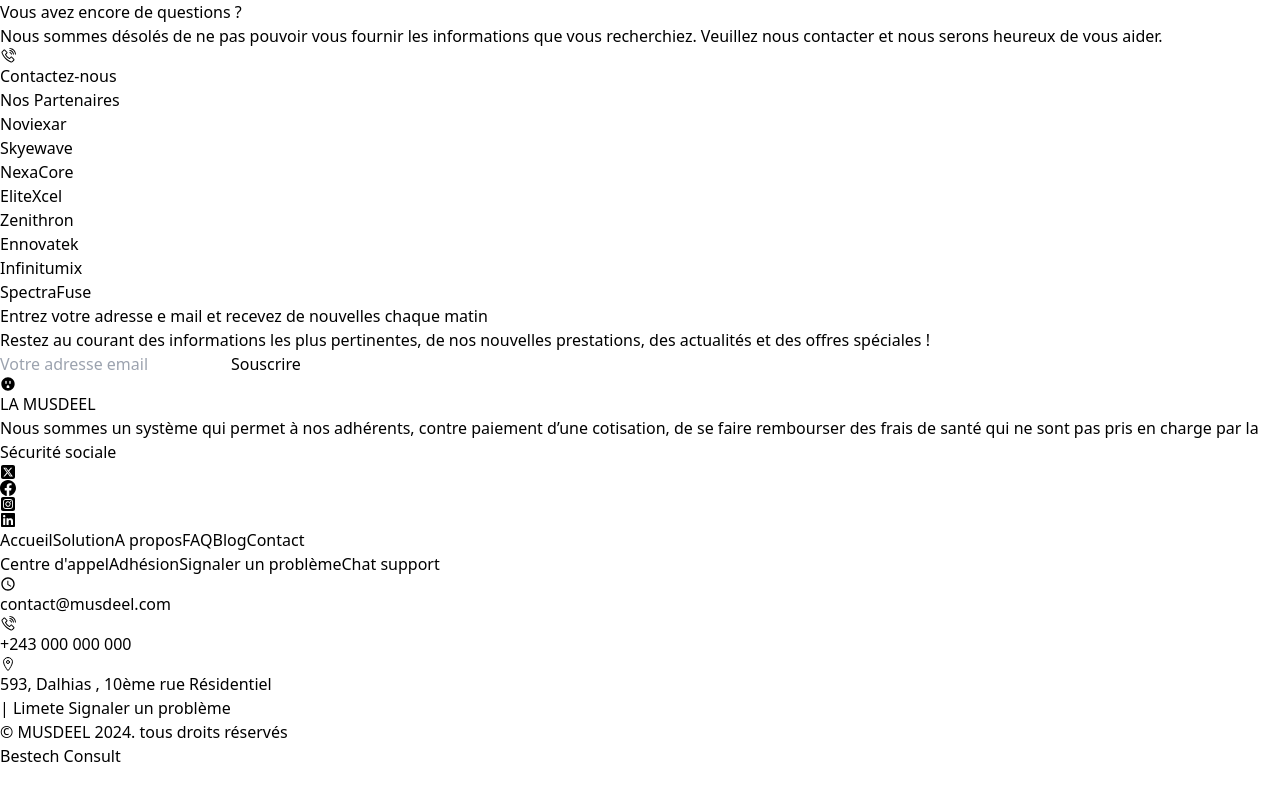
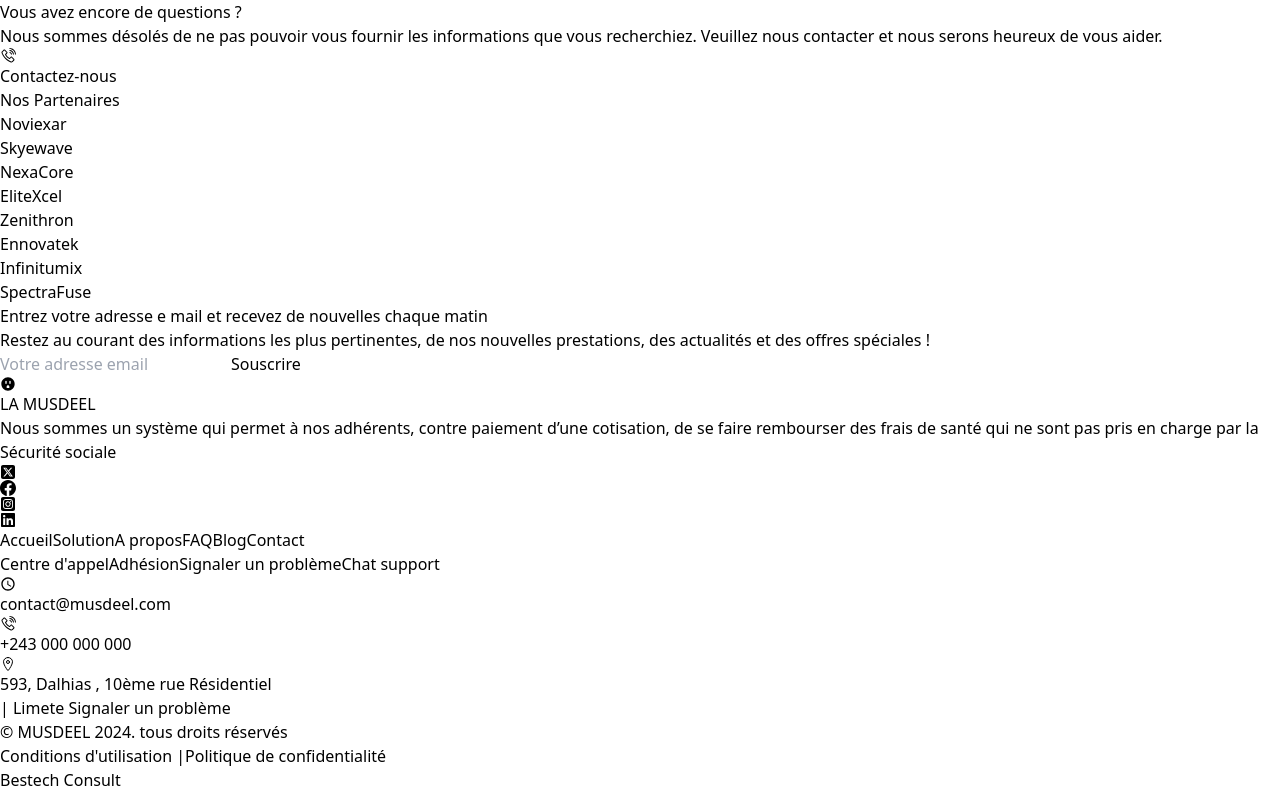
Before and after one commit to rovertnet/Scool, a React (Vite) app: page / in a window 1280 px wide. Shown: the part 3398-4190 px from the top of the page. Before the commit the page ends 4166 px from the top, so only its background shows below. Built offline with nearby package versions, Linux system fonts and the light colour scheme.

Commit message:
last commit

```diff
--- a/src/component/Footer.jsx
+++ b/src/component/Footer.jsx
@@ -100,11 +100,19 @@ const Footer = () => {
           </div>
         </div>
 
-        <div className="flex justify-between items-center bg-slate-900 px-10 md:px-10 md:py-5 py-5">
-          <p className=" text-xs md:text-sm text-slate-200 font-normal">
+        <div className="flex justify-between items-center bg-white px-10 md:px-10 md:py-5 py-5">
+          <p className=" text-xs md:text-sm text-slate-900 font-normal">
             © MUSDEEL {new Date().getFullYear()}. tous droits réservés
           </p>
-
+          <p className="text-slate-900 text-xs md:text-sm">
+            <Link to={"/"} className="text-slate-900 text-xs md:text-sm">
+              Conditions d'utilisation
+            </Link>{" "}
+            |
+            <Link to={"/"} className="text-slate-900 text-xs md:text-sm">
+              Politique de confidentialité
+            </Link>
+          </p>
           <p className=" text-xs md:text-sm text-slate-200 font-normal">
             Bestech Consult
           </p>
```
